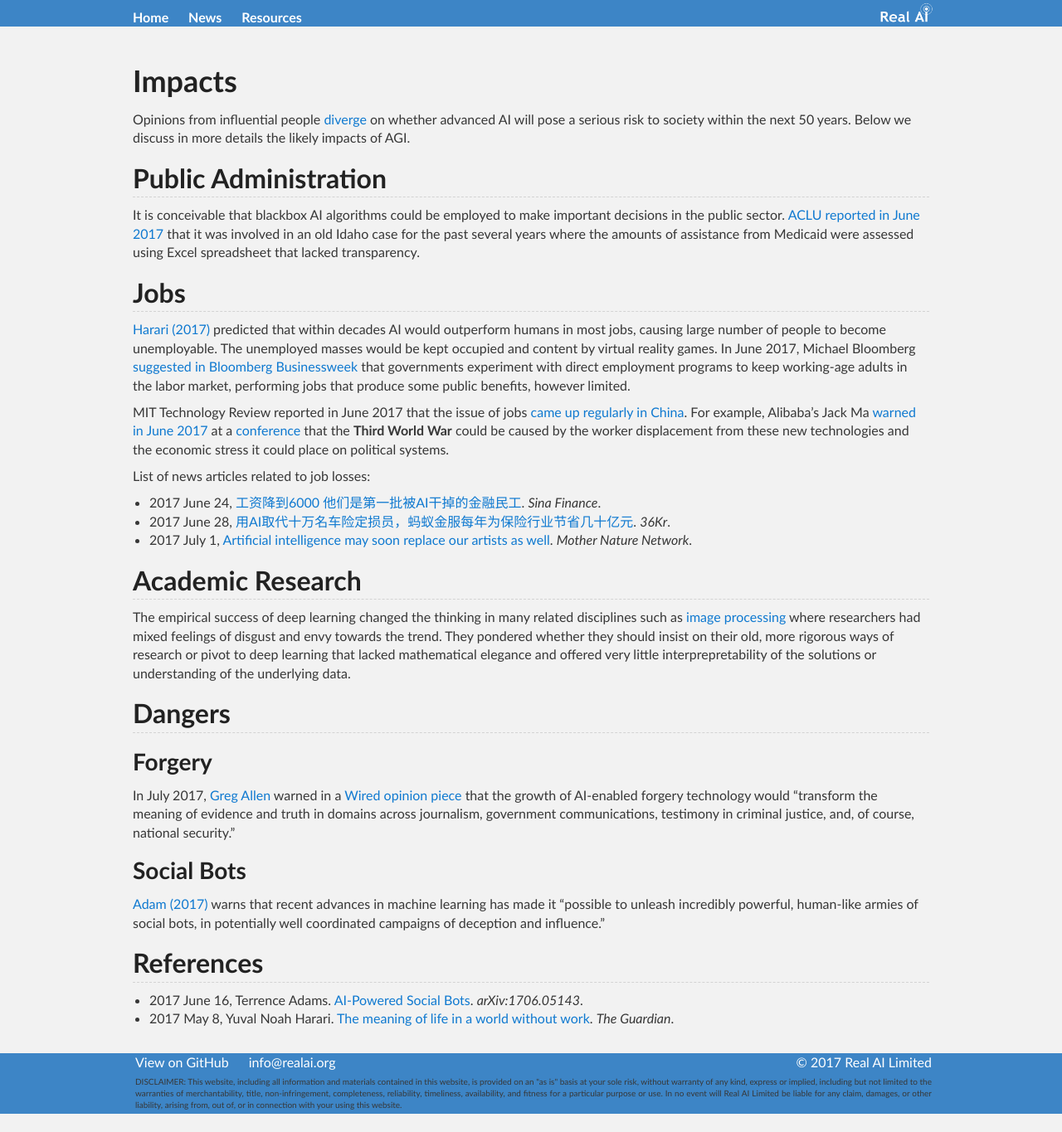
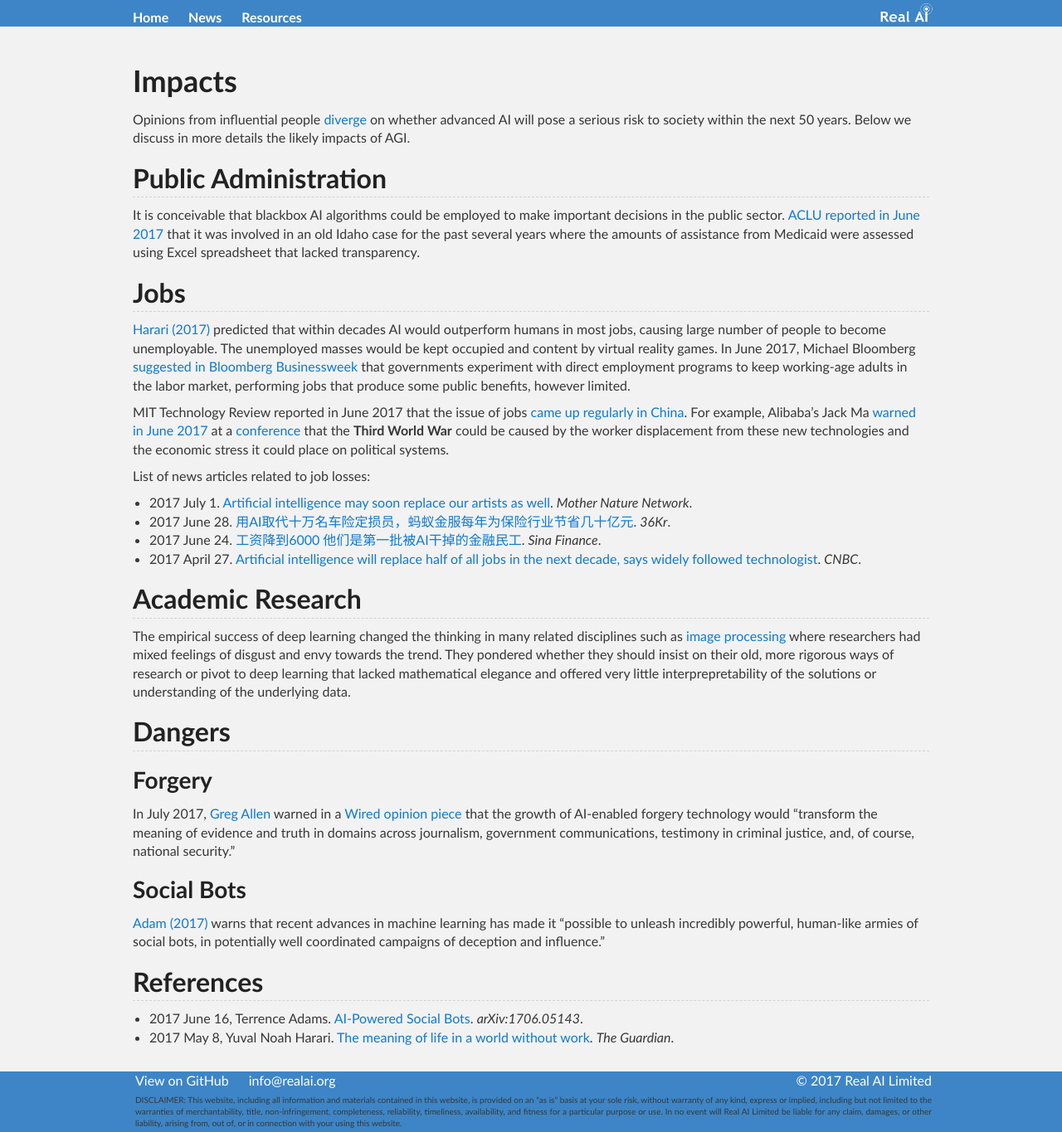
Before and after one commit to Tonywuhk/realai.org, a Jekyll site: the page built from impacts.md, in a window 1280 px wide. Shown: the whole page at 83% size. Built offline with Jekyll 4.4.1, drawn with Linux system fonts in a browser that asks for light colours; our own code applies the rules of GitHub Pages for plain Markdown files; comment, search, counter and statistics services are not loaded; the repository's description, which GitHub fills in, is left out; before the commit the page ends 1343 px from its top, so only the background shows below that.

Commit message:
Update impacts.md & Add Tencent

```diff
--- a/impacts.md
+++ b/impacts.md
@@ -17,9 +17,10 @@
 
 List of news articles related to job losses:
 
-* 2017 June 24, [工资降到6000 他们是第一批被AI干掉的金融民工](http://finance.sina.com.cn/money/bank/2017-06-24/doc-ifyhmtek7730948.shtml). *Sina Finance*.
-* 2017 June 28, [用AI取代十万名车险定损员，蚂蚁金服每年为保险行业节省几十亿元](https://36kr.com/p/5081423.html). *36Kr*.
-* 2017 July 1, [Artificial intelligence may soon replace our artists as well](https://www.mnn.com/lifestyle/arts-culture/stories/artificial-intelligence-may-soon-replace-our-artists-well). *Mother Nature Network*.
+* 2017 July 1. [Artificial intelligence may soon replace our artists as well](https://www.mnn.com/lifestyle/arts-culture/stories/artificial-intelligence-may-soon-replace-our-artists-well). *Mother Nature Network*.
+* 2017 June 28. [用AI取代十万名车险定损员，蚂蚁金服每年为保险行业节省几十亿元](https://36kr.com/p/5081423.html). *36Kr*.
+* 2017 June 24. [工资降到6000 他们是第一批被AI干掉的金融民工](http://finance.sina.com.cn/money/bank/2017-06-24/doc-ifyhmtek7730948.shtml). *Sina Finance*.
+* 2017 April 27. [Artificial intelligence will replace half of all jobs in the next decade, says widely followed technologist](http://www.cnbc.com/2017/04/27/kai-fu-lee-robots-will-replace-half-of-all-jobs.html). *CNBC*.
 
 ## Academic Research
 
```
Also changed, not shown: companies/README.md (+2 -2 lines), companies/tencent.md (added, +8 -0 lines).
